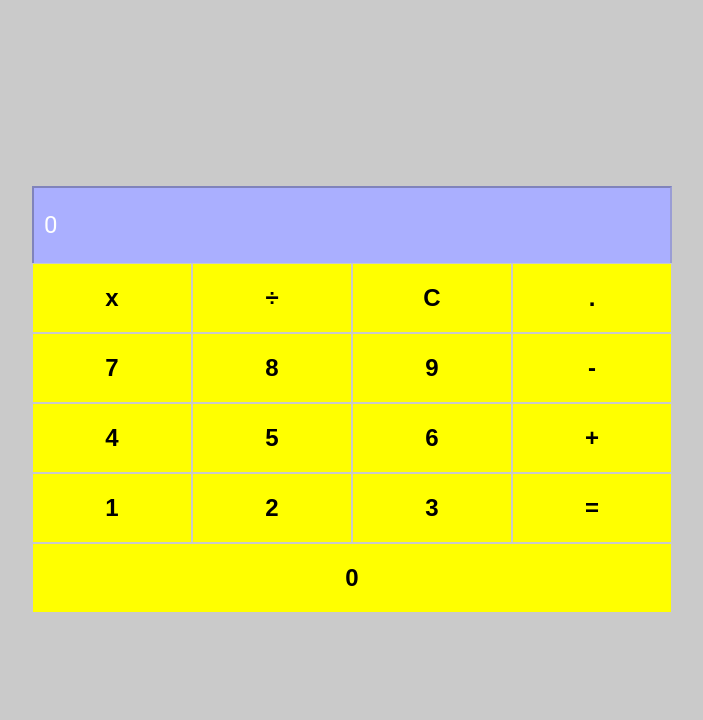
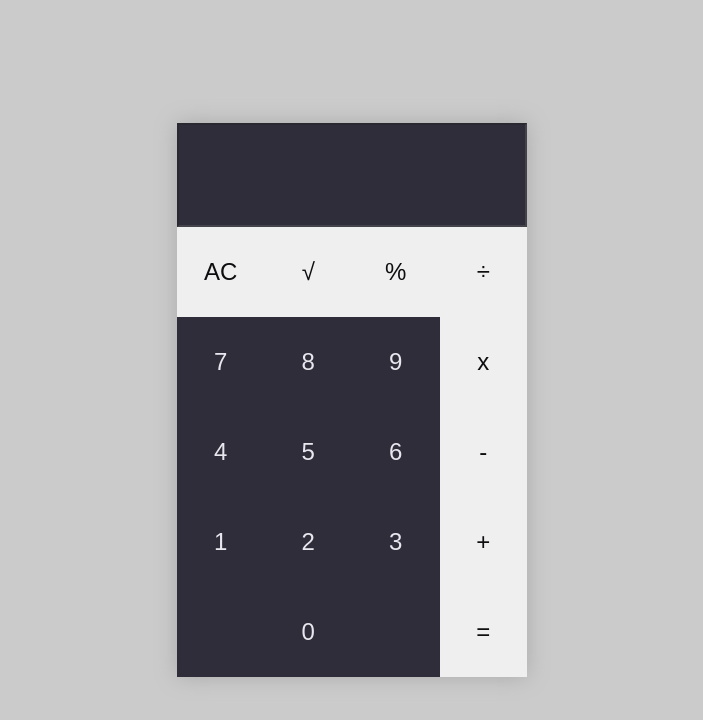
Before and after one commit to educrds/Calculator, a React (Create React App) app: page / in a window 1280 px wide. Shown: the top 720 px of the page, without its empty margins (288-991 px from the left). Built offline with nearby package versions, Linux system fonts and the light colour scheme.

Commit message:
adicionado raiz quadrada e porcentagem

```diff
--- a/src/App.js
+++ b/src/App.js
@@ -4,7 +4,7 @@ import { Container, Content, Row } from "./styles";
 import { useState } from "react";
 
 const App = () => {
-  const [currentNumber, setCurrentNumber] = useState("0");
+  const [currentNumber, setCurrentNumber] = useState("");
   const [firstNumber, setfirstNumber] = useState("0");
   const [operation, setOperation] = useState("");
 
@@ -31,15 +31,14 @@ const App = () => {
       setOperation("");
     }
   };
-
   const handleRemNumbers = () => {
     if (firstNumber === "0") {
       setfirstNumber(String(currentNumber));
       setCurrentNumber("0");
       setOperation("-");
     } else {
-      const sum = Number(firstNumber) - Number(currentNumber);
-      setCurrentNumber(String(sum));
+      const rem = Number(firstNumber) - Number(currentNumber);
+      setCurrentNumber(String(rem));
       setOperation("");
     }
   };
@@ -49,8 +48,8 @@ const App = () => {
       setCurrentNumber("0");
       setOperation("*");
     } else {
-      const sum = Number(firstNumber) * Number(currentNumber);
-      setCurrentNumber(String(sum));
+      const mul = Number(firstNumber) * Number(currentNumber);
+      setCurrentNumber(String(mul));
       setOperation("");
     }
   };
@@ -60,12 +59,21 @@ const App = () => {
       setCurrentNumber("0");
       setOperation("/");
     } else {
-      const sum = Number(firstNumber) / Number(currentNumber);
-      setCurrentNumber(String(sum));
+      const div = Number(firstNumber) / Number(currentNumber);
+      setCurrentNumber(String(div));
       setOperation("");
     }
   };
-
+  const handlePercentage = () => {
+    const per = String(currentNumber) / 100;
+    setCurrentNumber(String(per));
+    setOperation("");
+  };
+  const handleSquare = () => {
+    const sqr = String(Math.sqrt(currentNumber));
+    setCurrentNumber(String(sqr));
+    setOperation("");
+  };
   const handleEquals = () => {
     if (firstNumber !== "0" && operation !== "" && currentNumber !== "0") {
       switch (operation) {
@@ -93,31 +101,32 @@ const App = () => {
       <Content>
         <Input value={currentNumber} />
         <Row>
-          <Button label="x" onClick={handleMulNumbers} />
-          <Button label="÷" onClick={handleDivNumbers} />
-          <Button label="C" onClick={handleOnClear} />
-          <Button label="." />
+          <Button primary label="AC" onClick={handleOnClear} />
+          <Button primary label="√" onClick={handleSquare} />
+          <Button primary label="%" onClick={handlePercentage} />
+          <Button primary label="÷" onClick={handleDivNumbers} />
         </Row>
         <Row>
           <Button label="7" onClick={() => handleAddNumber("7")} />
           <Button label="8" onClick={() => handleAddNumber("8")} />
           <Button label="9" onClick={() => handleAddNumber("9")} />
-          <Button label="-" onClick={handleRemNumbers} />
+          <Button primary label="x" onClick={handleMulNumbers} />
         </Row>
         <Row>
           <Button label="4" onClick={() => handleAddNumber("4")} />
           <Button label="5" onClick={() => handleAddNumber("5")} />
           <Button label="6" onClick={() => handleAddNumber("6")} />
-          <Button label="+" onClick={handleSumNumbers} />
+          <Button primary label="-" onClick={handleRemNumbers} />
         </Row>
         <Row>
           <Button label="1" onClick={() => handleAddNumber("1")} />
           <Button label="2" onClick={() => handleAddNumber("2")} />
           <Button label="3" onClick={() => handleAddNumber("3")} />
-          <Button label="=" onClick={handleEquals} />
+          <Button primary label="+" onClick={handleSumNumbers} />
         </Row>
         <Row>
-          <Button label="0" onClick={() => handleAddNumber("0")} />
+          <Button label="0" flex onClick={() => handleAddNumber("0")} />
+          <Button primary label="=" onClick={handleEquals} />
         </Row>
       </Content>
     </Container>
--- a/src/components/Button/index.js
+++ b/src/components/Button/index.js
@@ -1,8 +1,8 @@
 import { ButtonContainer } from "./styles";
 
-const Button = ({label, onClick}) => {
+const Button = ({label, onClick, primary, flex}) => {
     return (
-      <ButtonContainer onClick={onClick}>
+      <ButtonContainer primary={primary} flex={flex} onClick={onClick}>
         {label}
       </ButtonContainer>
     );
--- a/src/components/Button/styles.js
+++ b/src/components/Button/styles.js
@@ -1,16 +1,16 @@
 import styled from "styled-components";
-import Button from ".";
 
 const ButtonContainer = styled.button`
-  padding: 20px;
-  border: 1px solid #cacaca;
-  background-color: #ffff00;
+  border: none;
+  background-color: ${(props) => (props.primary ? "##BFBFC1" : "#2F2D39")};
+  color: ${(props) => (props.primary ? "#0E0E10" : "#E8E7EE")};
   font-size: 24px;
-  font-weight: 700;
-  flex: 1;
+  height: 90px;
+  width: 90px;
+  flex: ${(props) => (props.flex ? "3" : "1")};
 
-  &:hover{
-    opacity: 0.6;
+  &:hover {
+    opacity: 0.8;
   }
 `;
 
--- a/src/components/Input/styles.js
+++ b/src/components/Input/styles.js
@@ -2,8 +2,7 @@ import styled from "styled-components";
 
 const InputContainer = styled.div`
   width: 100%;
-  height: 75px;
-  background-color: #aaafff;
+  height: 100%;
   display: flex;
   align-items: center;
   justify-content: flex-end;
@@ -11,13 +10,15 @@ const InputContainer = styled.div`
   font-family: "Roboto";
 
   input {
-    padding: 0 10px;
-    font-size: 24px;
+    padding: 10px 25px;
+    line-height: 130px;
+    font-size: 3.5rem;
+    text-align: end;
     font-family: "Roboto";
     width: 100%;
-    height: 75px;
-    background-color: #aaafff;
-    color: #fefefe
+    height: 80px;
+    background-color: #2f2d39;
+    color: #fefefe;
   }
 `;
 
--- a/src/styles.js
+++ b/src/styles.js
@@ -1,22 +1,21 @@
 import styled from "styled-components";
 
 const Container = styled.div`
-    width: 100%;
-    height: 100vh;
-    background-color: #cacaca;
-    display: flex;
-    align-items: center;
-    justify-content: center;
-`
-
+  width: 100%;
+  height: 100vh;
+  background-color: #cbcbcb;
+  display: flex;
+  align-items: center;
+  justify-content: center;
+`;
 const Content = styled.div`
-    background-color: #fefefe;
-    width: 50%;
-`
+  box-shadow: 0px 0px 20px 0px #aaa;
+  width: 350px;
+`;
 const Row = styled.div`
   display: flex;
   flex-direction: row;
   justify-content: space-between;
   align-items: center;
-`
-export {Container, Content, Row}
+`;
+export { Container, Content, Row };
```
